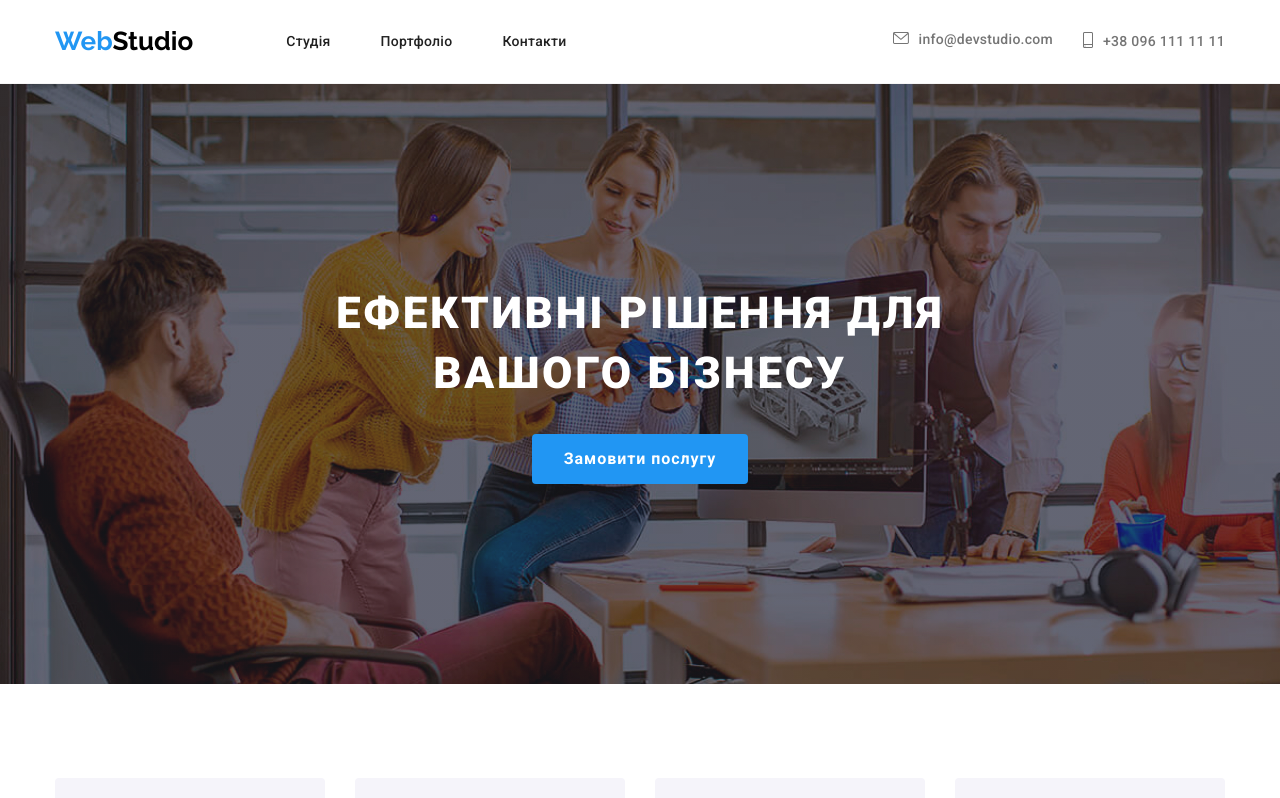
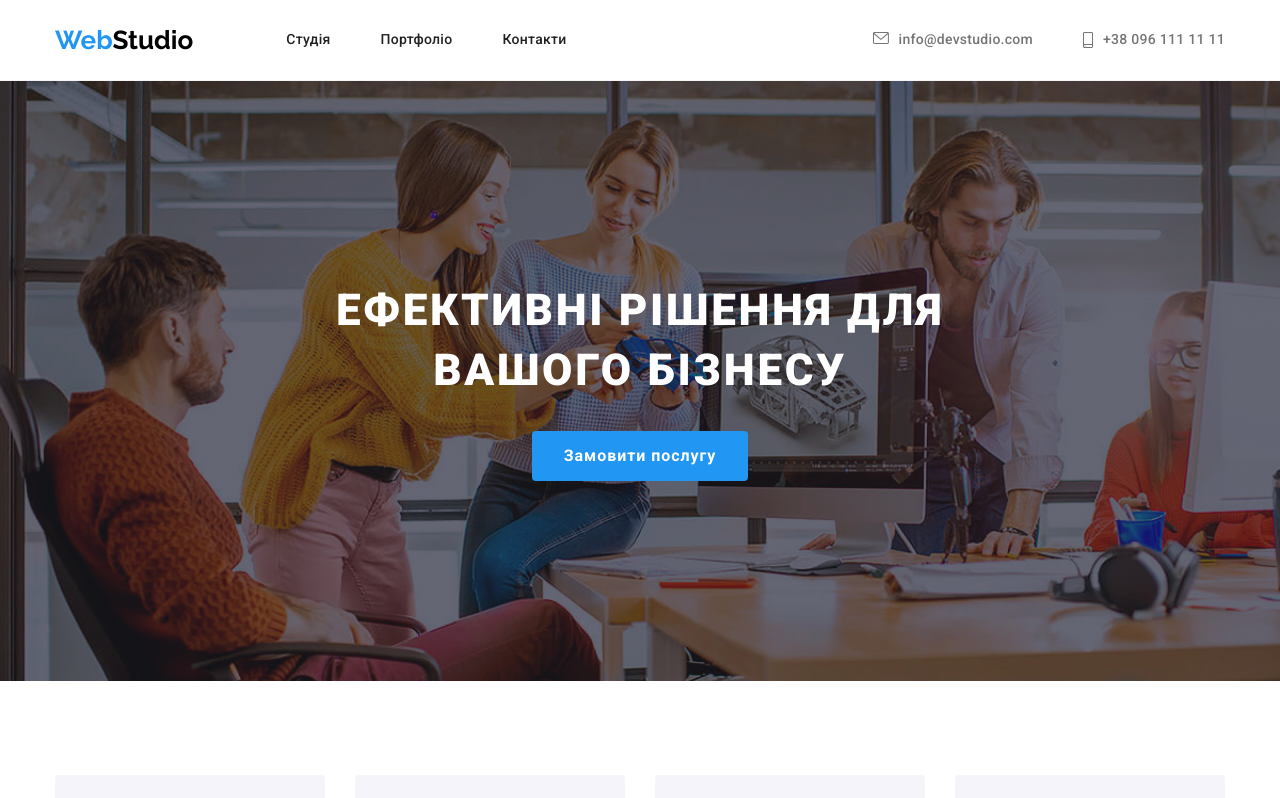
Before and after one commit to kristinaordenans/goit-markup-hw-04, a plain HTML site: page index.html in a window 1280 px wide. Shown: the top 798 px of the page. Drawn offline with nearby package versions, Linux system fonts and the light colour scheme.

Commit message:
icon nav

```diff
--- a/css/styles.css
+++ b/css/styles.css
@@ -95,7 +95,7 @@ img {
 
 .item-contact:not(:last-child) {
     margin-right: 30px;
-}
+ }
 
 .site-nav .link {
     display: block;
@@ -129,16 +129,12 @@ img {
     letter-spacing: 0.02em;
     color: var(--main-text);
     fill: #757575;
-    align-items: center;
+    text-align: center;
     gap: 10px;
 }
 
 .contact {
     display: flex;
-}
-
-.icon-contact {
-    margin-bottom: 3px;
 }
 
 .contact .link:hover,
--- a/index.html
+++ b/index.html
@@ -35,7 +35,7 @@
                 </ul>
             </nav>
             <ul class="list contact">
-                <li class="item-contact">
+                <li class="item">
                     <a href="mailto:info@devstudio.com" class="link">
                         <svg class="icon-contact" width="16" height="12">
                             <use href="./images/symbol-defs.svg#icon-mail"></use>
@@ -43,7 +43,7 @@
                         info@devstudio.com
                     </a>
                 </li>
-                <li class="item-contact">
+                <li class="item">
                     <a href="tel:+380961111111" class="link">
                         <svg class="icon-contact" width="10" height="16">
                             <use href="./images/symbol-defs.svg#icon-phone"></use>
```
